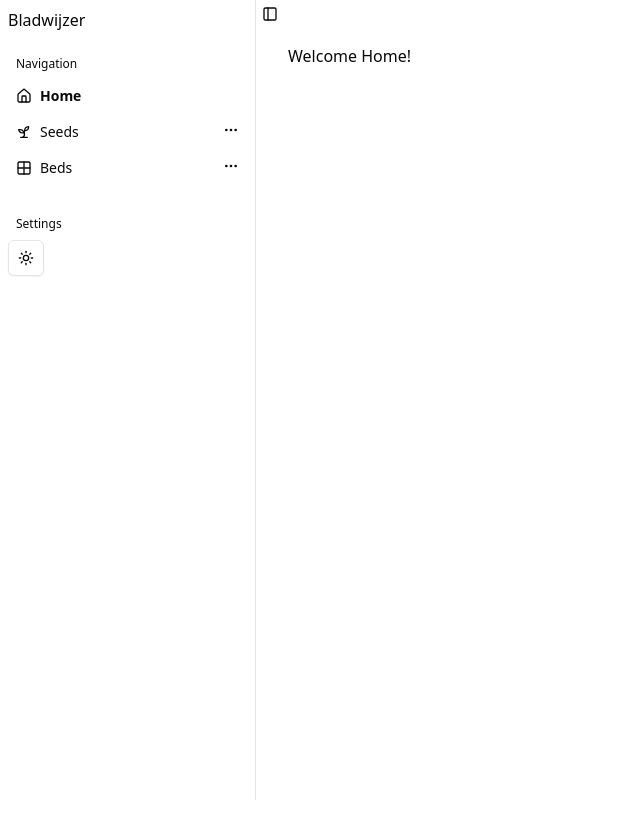
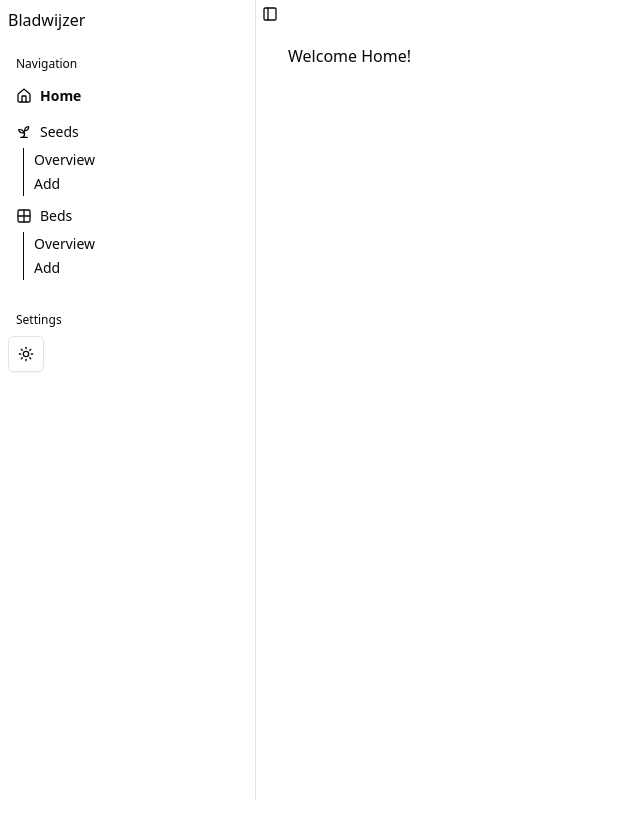
Before and after one commit to janekkkk/groei, a React (Vite) app in the folder apps/frontend/: page / in a window 1280 px wide. Shown: the whole page, without its empty margins (0-640 px from the left). Built offline with nearby package versions, Linux system fonts and the light colour scheme.

Commit message:
feat: change navigation to collapsible

```diff
--- a/apps/frontend/package.json
+++ b/apps/frontend/package.json
@@ -15,6 +15,7 @@
   },
   "dependencies": {
     "@bladwijzer/common": "*",
+    "@radix-ui/react-collapsible": "^1.1.2",
     "@radix-ui/react-dialog": "^1.1.4",
     "@radix-ui/react-dropdown-menu": "^2.1.4",
     "@radix-ui/react-label": "^2.1.1",
--- a/apps/frontend/src/core/Sidebar/AppSidebar.tsx
+++ b/apps/frontend/src/core/Sidebar/AppSidebar.tsx
@@ -10,6 +10,8 @@ import {
   SidebarMenuAction,
   SidebarMenuButton,
   SidebarMenuItem,
+  SidebarMenuSub,
+  SidebarMenuSubItem,
 } from "@/shadcdn/components/ui/sidebar";
 import {
   Home,
@@ -26,6 +28,12 @@ import {
   DropdownMenuTrigger,
 } from "@/shadcdn/components/ui/dropdown-menu";
 import { ThemeToggle } from "@/core/Theme/ThemeToggle";
+import React from "react";
+import {
+  Collapsible,
+  CollapsibleContent,
+  CollapsibleTrigger,
+} from "@/shadcdn/components/ui/collapsible";
 
 interface NavigationItem {
   title: string;
@@ -47,7 +55,11 @@ export function AppSidebar() {
       icon: Sprout,
       subItems: [
         {
-          title: "Add seeds",
+          title: "Overview",
+          routeTo: "/seeds",
+        },
+        {
+          title: "Add",
           routeTo: "/seeds/add",
         },
       ],
@@ -58,7 +70,11 @@ export function AppSidebar() {
       icon: Grid2x2,
       subItems: [
         {
-          title: "Add beds",
+          title: "Overview",
+          routeTo: "/beds",
+        },
+        {
+          title: "Add",
           routeTo: "/beds/add",
         },
       ],
@@ -75,32 +91,41 @@ export function AppSidebar() {
           <SidebarGroupContent>
             <SidebarMenu>
               {items.map((item) => (
-                <SidebarMenuItem key={item.title}>
+                <Collapsible
+                  key={item.title}
+                  defaultOpen
+                  className="group/collapsible"
+                >
+                  <SidebarMenuItem>
+                    <CollapsibleTrigger asChild>
                       <SidebarMenuButton asChild>
-                    <Link to={item.routeTo} className="[&.active]:font-bold">
-                      {item.icon && <item.icon />}
+                        <Link
+                          to={item.routeTo}
+                          className="flex tex-sm [&.active]:font-bold"
+                        >
+                          {item.icon && <item.icon className="text-sm" />}
                           <span>{item.title}</span>
                         </Link>
                       </SidebarMenuButton>
+                    </CollapsibleTrigger>
                     {item.subItems && (
-                    <DropdownMenu>
-                      <DropdownMenuTrigger asChild>
-                        <SidebarMenuAction>
-                          <MoreHorizontal className="absolute left-0 top-0" />
-                        </SidebarMenuAction>
-                      </DropdownMenuTrigger>
-                      <DropdownMenuContent side="right" align="start">
+                      <CollapsibleContent>
+                        <SidebarMenuSub>
                           {item.subItems.map((subItem) => (
-                          <DropdownMenuItem key={subItem.title}>
-                            <Link to={subItem.routeTo}>
+                            <SidebarMenuSubItem key={subItem.title}>
+                              <Link
+                                to={subItem.routeTo}
+                                className="[&.active]:font-bold"
+                              >
                                 <span>{subItem.title}</span>
                               </Link>
-                          </DropdownMenuItem>
+                            </SidebarMenuSubItem>
                           ))}
-                      </DropdownMenuContent>
-                    </DropdownMenu>
+                        </SidebarMenuSub>
+                      </CollapsibleContent>
                     )}
                   </SidebarMenuItem>
+                </Collapsible>
               ))}
             </SidebarMenu>
           </SidebarGroupContent>
--- /dev/null
+++ b/apps/frontend/src/shadcdn/components/ui/collapsible.tsx
@@ -0,0 +1,9 @@
+import * as CollapsiblePrimitive from "@radix-ui/react-collapsible"
+
+const Collapsible = CollapsiblePrimitive.Root
+
+const CollapsibleTrigger = CollapsiblePrimitive.CollapsibleTrigger
+
+const CollapsibleContent = CollapsiblePrimitive.CollapsibleContent
+
+export { Collapsible, CollapsibleTrigger, CollapsibleContent }
```
Lines whose indentation alone changed are shown as unchanged.
